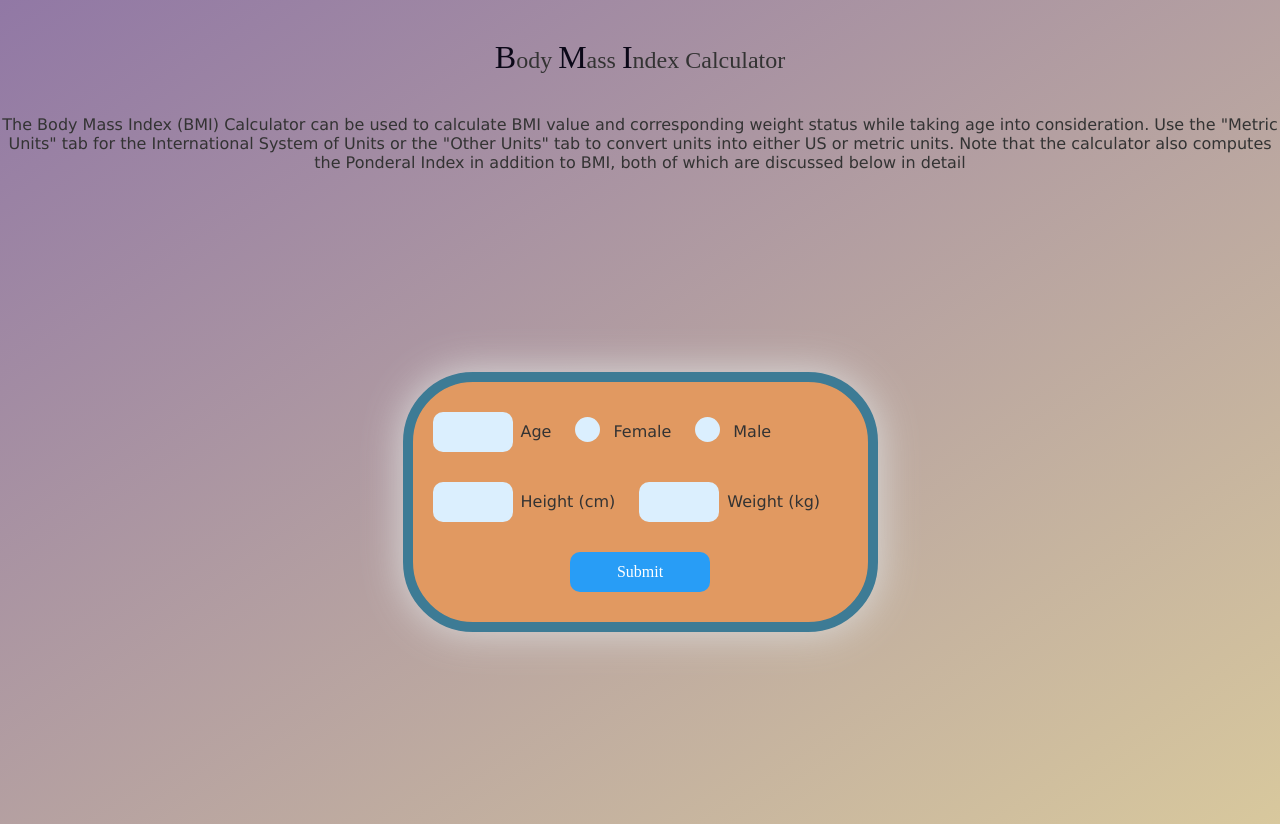
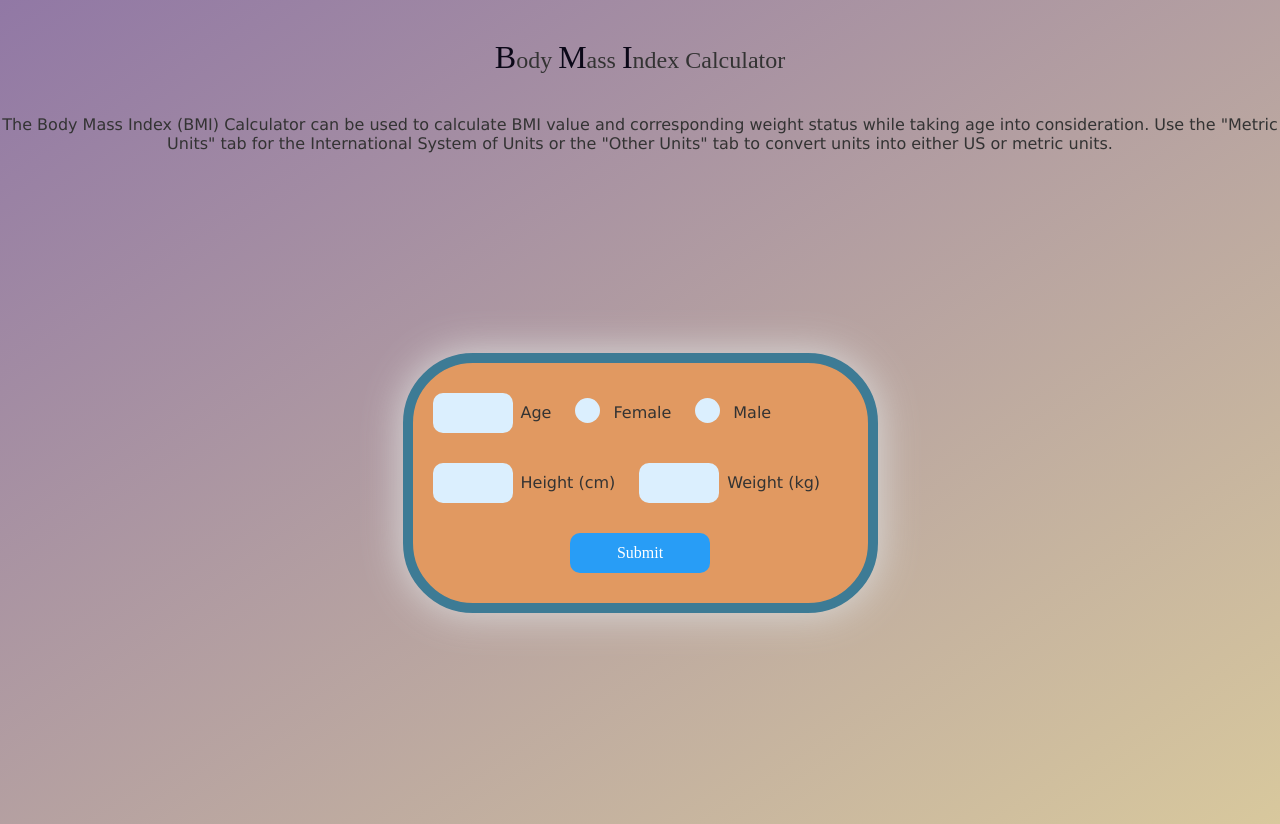
Before and after one commit to Rahul7519/BMI_calculator, a plain HTML site: page index.html in a window 1280 px wide. Drawn offline with Linux system fonts and the light colour scheme.

Commit message:
second commit

```diff
--- a/index.html
+++ b/index.html
@@ -10,7 +10,7 @@
 </head>
 <body>
   <h3><b>B</b>ody <b>M</b>ass <b>I</b>ndex Calculator</h3>
-    <p>The Body Mass Index (BMI) Calculator can be used to calculate BMI value and corresponding weight status while taking age into consideration. Use the "Metric Units" tab for the International System of Units or the "Other Units" tab to convert units into either US or metric units. Note that the calculator also computes the Ponderal Index in addition to BMI, both of which are discussed below in detail</p>
+    <p>The Body Mass Index (BMI) Calculator can be used to calculate BMI value and corresponding weight status while taking age into consideration. Use the "Metric Units" tab for the International System of Units or the "Other Units" tab to convert units into either US or metric units.</p>
 
 <form class="form" id="form" onsubmit="return validateForm()">
 
```
